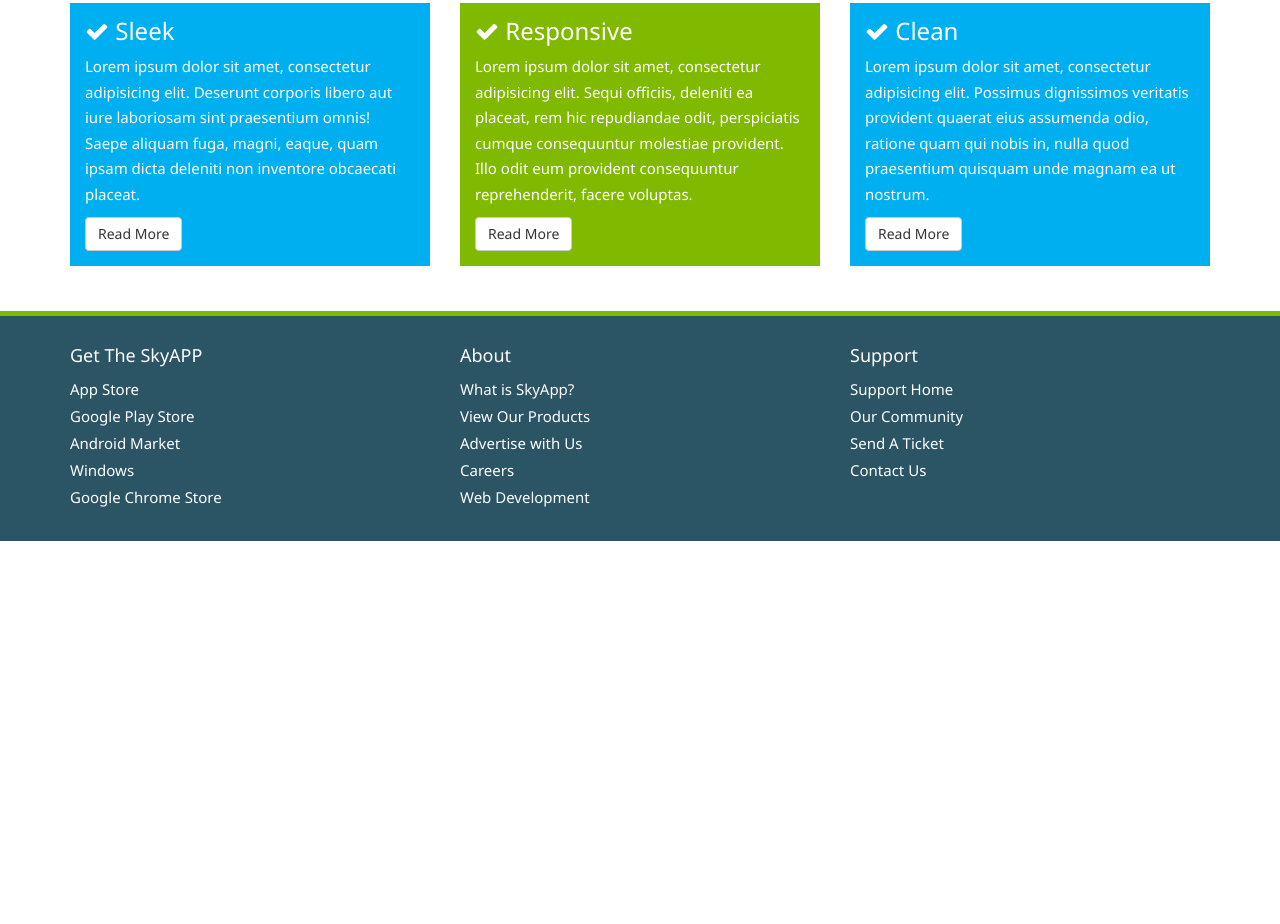
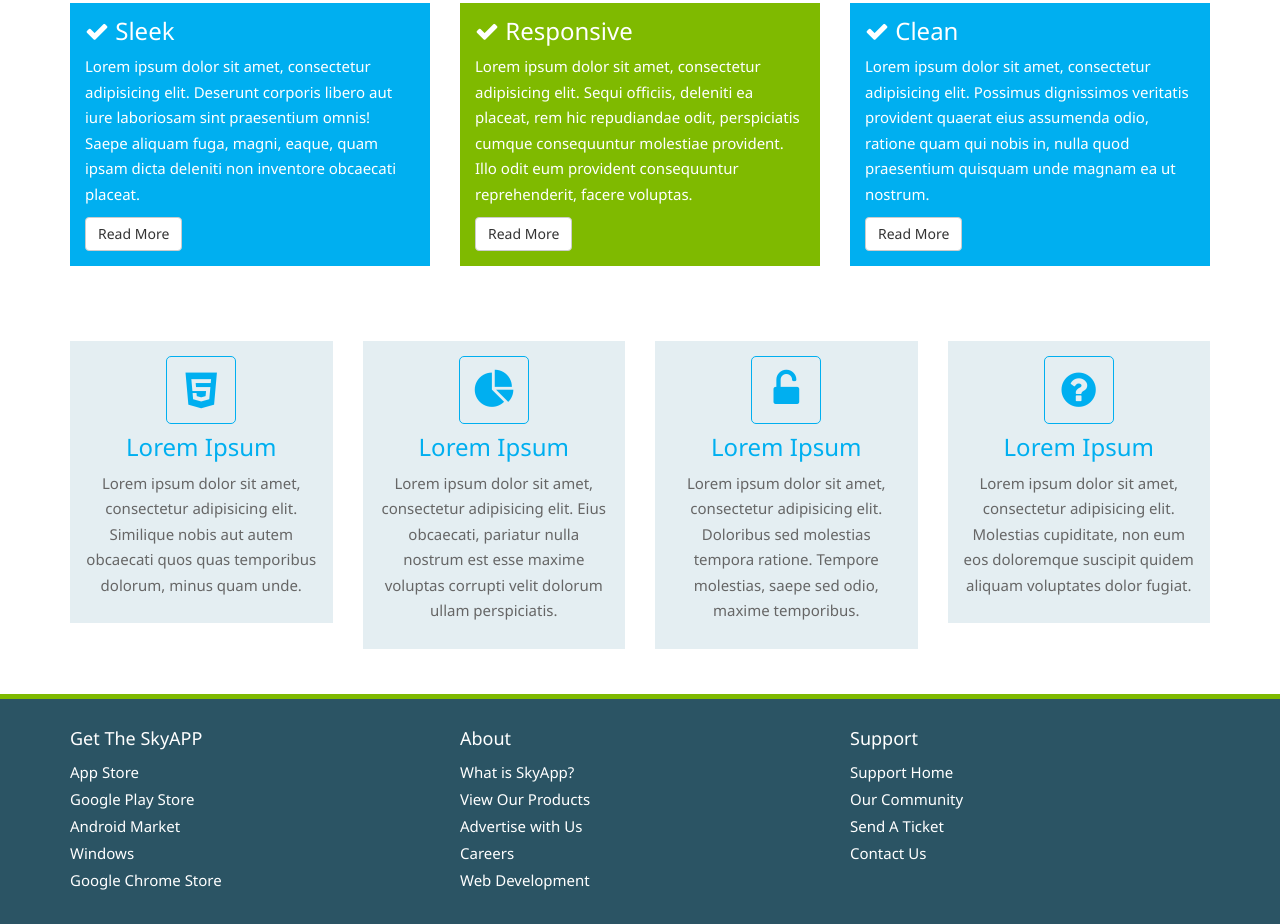
Before and after one commit to AlanJui/myBootstrap, a website: page app/index.html in a window 1280 px wide. Shown: the part 633-1557 px from the top of the page. Before the commit the page ends 1174 px from the top, so only its background shows below. Drawn offline with Linux system fonts and the light colour scheme.

Commit message:
完成「產品規格（Specifications）」

```diff
--- a/app/index.html
+++ b/app/index.html
@@ -125,7 +125,42 @@
     </div>
   </section>
 
-  <!-- ??? -->
+  <!-- Product Specifications -->
+  <section class="section-specification">
+    <div class="container">
+      <div class="row">
+        <div class="col-md-3">
+          <div class="block block-light block-center">
+            <i class="fa fa-html5 fa-primary fa-6 fa-border"></i>
+            <h3 class="heading-primary">Lorem Ipsum</h3>
+            <p>Lorem ipsum dolor sit amet, consectetur adipisicing elit. Similique nobis aut autem obcaecati quos quas temporibus dolorum, minus quam unde.</p>
+          </div>
+        </div>
+        <div class="col-md-3">
+          <div class="block block-light block-center">
+            <i class="fa fa-pie-chart fa-primary fa-6 fa-border"></i>
+            <h3 class="heading-primary">Lorem Ipsum</h3>
+            <p>Lorem ipsum dolor sit amet, consectetur adipisicing elit. Eius obcaecati, pariatur nulla nostrum est esse maxime voluptas corrupti velit dolorum ullam perspiciatis.</p>
+          </div>
+        </div>
+        <div class="col-md-3">
+          <div class="block block-light block-center">
+            <i class="fa fa-unlock-alt fa-primary fa-6 fa-border"></i>
+            <h3 class="heading-primary">Lorem Ipsum</h3>
+            <p>Lorem ipsum dolor sit amet, consectetur adipisicing elit. Doloribus sed molestias tempora ratione. Tempore molestias, saepe sed odio, maxime temporibus.</p>
+          </div>
+        </div>
+        <div class="col-md-3">
+          <div class="block block-light block-center">
+            <i class="fa fa-question-circle fa-primary fa-6 fa-border"></i>
+            <h3 class="heading-primary">Lorem Ipsum</h3>
+            <p>Lorem ipsum dolor sit amet, consectetur adipisicing elit. Molestias cupiditate, non eum eos doloremque suscipit quidem aliquam voluptates dolor fugiat.</p>
+          </div>
+        </div>
+      </div>
+    </div>
+  </section>
+
 
   <!-- Platforms and Devices -->
 
--- a/app/scss/modules/_sections.scss
+++ b/app/scss/modules/_sections.scss
@@ -44,6 +44,10 @@ section{
 	padding: 20px 0 20px;
 }
 
+.section-specification {
+	padding: 0 0 20px;
+}
+
 .section-dark{
 	@include add-background($dark-color);
 }
```
